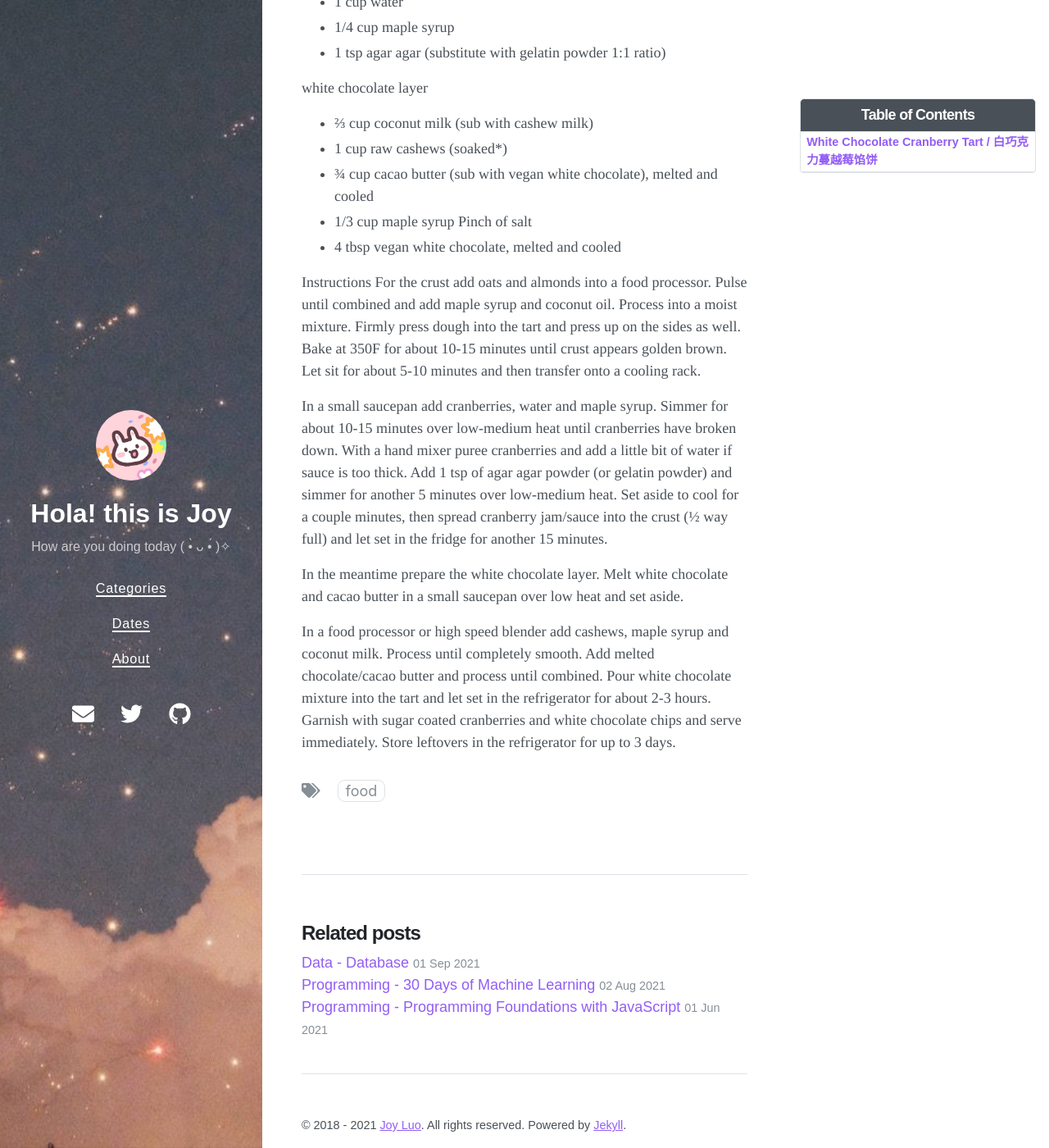
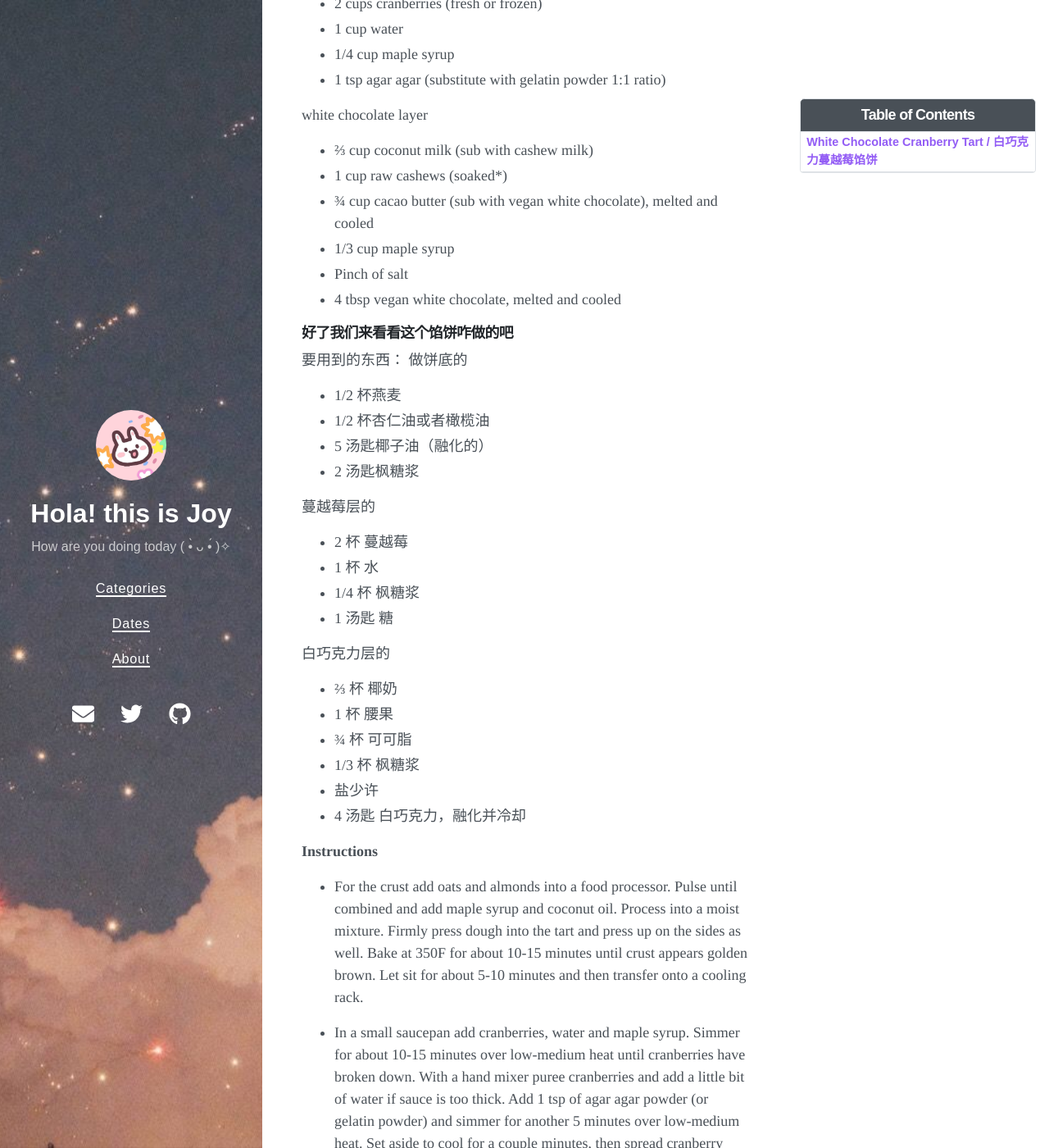
Before and after one commit to Joy3Luo/mathnotes, a Jekyll site: the page built from _posts/2020-10-21-food.md, in a window 1280 px wide and 1400 px high, scrolled down 5014 px. Shown: the whole window at 82% size. Built offline with Jekyll 4.4.1, drawn with Linux system fonts in a browser that asks for light colours; nearby versions of some CDN libraries; some of the changed text lies outside the part shown.

Commit message:
Update 2020-10-21-food.md

```diff
--- a/_posts/2020-10-21-food.md
+++ b/_posts/2020-10-21-food.md
@@ -34,7 +34,7 @@ It might look like a lot of work but this tart is deceptively simple and takes l
 
 In case you were wondering how to prepare these gorgeous looking cranberries…
 
-如果你想知道怎么做这个诱人的树莓果酱
+如果你想知道怎么做这个诱人的蔓越莓果酱
 
 Ingredients:
 1 cup cranberries
@@ -60,6 +60,8 @@ Ingredients:
 
 * 转移到一个可以冷却它的地方，让它们静置约 1-2 分钟。 然后把它们放在一个碗里或一个装满糖的盘子里。 把它包裹上糖粉，然后转移回冷却的地方。 让它干燥一会儿，直到枫树变硬并且糖粘在蔓越莓上。
 
+----------------------------
+
 #### Ingredients
 crust
 * 1/2 cups gluten-free oats
@@ -78,15 +80,38 @@ white chocolate layer
 * 1 cup raw cashews (soaked*)
 * ¾ cup cacao butter (sub with vegan white chocolate), melted and cooled
 * 1/3 cup maple syrup
-Pinch of salt
+* Pinch of salt
 * 4 tbsp vegan white chocolate, melted and cooled
 
-Instructions
-For the crust add oats and almonds into a food processor. Pulse until combined and add maple syrup and coconut oil. Process into a moist mixture. Firmly press dough into the tart and press up on the sides as well. Bake at 350F for about 10-15 minutes until crust appears golden brown. Let sit for about 5-10 minutes and then transfer onto a cooling rack.
+#### 好了我们来看看这个馅饼咋做的吧
 
-In a small saucepan add cranberries, water and maple syrup. Simmer for about 10-15 minutes over low-medium heat until cranberries have broken down. With a hand mixer puree cranberries and add a little bit of water if sauce is too thick. Add 1 tsp of agar agar powder (or gelatin powder) and simmer for another 5 minutes over low-medium heat. Set aside to cool for a couple minutes, then spread cranberry jam/sauce into the crust (½ way full) and let set in the fridge for another 15 minutes.
+要用到的东西：
+做饼底的
+* 1/2 杯燕麦
+* 1/2 杯杏仁油或者橄榄油
+* 5 汤匙椰子油（融化的）
+* 2 汤匙枫糖浆
 
-In the meantime prepare the white chocolate layer. Melt white chocolate and cacao butter in a small saucepan over low heat and set aside.
+蔓越莓层的
+* 2 杯 蔓越莓
+* 1 杯 水
+* 1/4 杯 枫糖浆
+* 1 汤匙 糖
 
-In a food processor or high speed blender add cashews, maple syrup and coconut milk. Process until completely smooth. Add melted chocolate/cacao butter and process until combined. Pour white chocolate mixture into the tart and let set in the refrigerator for about 2-3 hours. Garnish with sugar coated cranberries and white chocolate chips and serve immediately.
+白巧克力层的
+* ⅔ 杯 椰奶
+* 1 杯 腰果
+* ¾ 杯 可可脂
+* 1/3 杯 枫糖浆
+* 盐少许
+* 4 汤匙 白巧克力，融化并冷却
+
+**Instructions**
+* For the crust add oats and almonds into a food processor. Pulse until combined and add maple syrup and coconut oil. Process into a moist mixture. Firmly press dough into the tart and press up on the sides as well. Bake at 350F for about 10-15 minutes until crust appears golden brown. Let sit for about 5-10 minutes and then transfer onto a cooling rack.
+
+* In a small saucepan add cranberries, water and maple syrup. Simmer for about 10-15 minutes over low-medium heat until cranberries have broken down. With a hand mixer puree cranberries and add a little bit of water if sauce is too thick. Add 1 tsp of agar agar powder (or gelatin powder) and simmer for another 5 minutes over low-medium heat. Set aside to cool for a couple minutes, then spread cranberry jam/sauce into the crust (½ way full) and let set in the fridge for another 15 minutes.
+
+* In the meantime prepare the white chocolate layer. Melt white chocolate and cacao butter in a small saucepan over low heat and set aside.
+
+* In a food processor or high speed blender add cashews, maple syrup and coconut milk. Process until completely smooth. Add melted chocolate/cacao butter and process until combined. Pour white chocolate mixture into the tart and let set in the refrigerator for about 2-3 hours. Garnish with sugar coated cranberries and white chocolate chips and serve immediately.
 Store leftovers in the refrigerator for up to 3 days.
```
